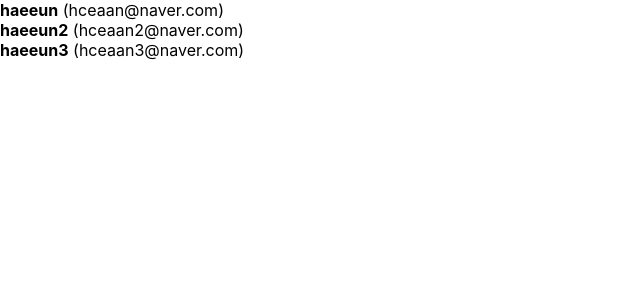
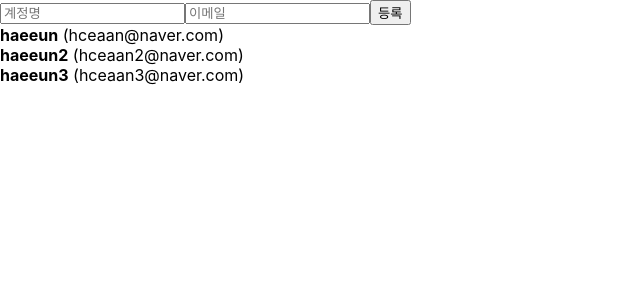
Before and after one commit to Haeeeun/react-tutorial, a React (Create React App) app: page / in a window 1280 px wide. Shown: the top 300 px of the page, without its empty margins (0-640 px from the left). Built offline with nearby package versions, Linux system fonts and the light colour scheme.

Commit message:
배열에 항목 추가하기

```diff
--- a/src/App.js
+++ b/src/App.js
@@ -1,10 +1,71 @@
-import Counter from './Counter';
-import InputSample from './InputSample'
+import React, { useRef, useState } from 'react';
 import UserList from './UserList';
+import CreateUser from './CreateUser';
 
 function App() {
+
+  const [inputs, setInputs] = useState({
+    username: '',
+    email: '',
+  });
+  const { username, email } = inputs;
+
+  const onChange = e => {
+    const { name, value } = e.target;
+    setInputs({
+      ...inputs,
+      [name]: value
+    })
+  }
+
+  const [users, setUsers] = useState([
+    {
+      id: 1,
+      username: 'haeeun',
+      email: 'hceaan@naver.com'
+    },
+    {
+      id: 2,
+      username: 'haeeun2',
+      email: 'hceaan2@naver.com'
+    },
+    {
+      id: 3,
+      username: 'haeeun3',
+      email: 'hceaan3@naver.com'
+    }
+  ]);
+
+  const nextId = useRef(4);
+
+  const onCreate = () => {
+    const user = {
+      id: nextId.current,
+      username,
+      email,
+    };
+
+    //배열에 새로운 항목을 추가하는 두가지 방법
+    setUsers([...users, user]);
+    // setUsers(users.concat(user));
+
+    setInputs({
+      username: '',
+      email: '',
+    });
+    nextId.current += 1;
+  }
+
   return (
-    <UserList />
+    <>
+      <CreateUser
+        username={username}
+        email={email}
+        onChange={onChange}
+        onCreate={onCreate}
+      />
+      <UserList users={users} />
+    </>
   );
 }
 
--- /dev/null
+++ b/src/CreateUser.js
@@ -0,0 +1,13 @@
+import React from 'react';
+
+function CreateUser({ username, email, onChange, onCreate }) {
+  return (
+    <div>
+      <input name="username" placeholder="계정명" onChange={onChange} value={username}/>
+      <input name="email" placeholder="이메일" onChange={onChange} value={email}/>
+      <button onClick={onCreate}>등록</button>
+    </div>
+  )
+}
+
+export default CreateUser;
--- a/src/UserList.js
+++ b/src/UserList.js
@@ -8,24 +8,7 @@
   );
 }
 
-function UserList() {
-  const users = [
-    {
-      id: 1,
-      username: 'haeeun',
-      email: 'hceaan@naver.com'
-    },
-    {
-      id: 2,
-      username: 'haeeun2',
-      email: 'hceaan2@naver.com'
-    },
-    {
-      id: 3,
-      username: 'haeeun3',
-      email: 'hceaan3@naver.com'
-    }
-  ];
+function UserList({ users }) {
 
   return (
     <div>
```
